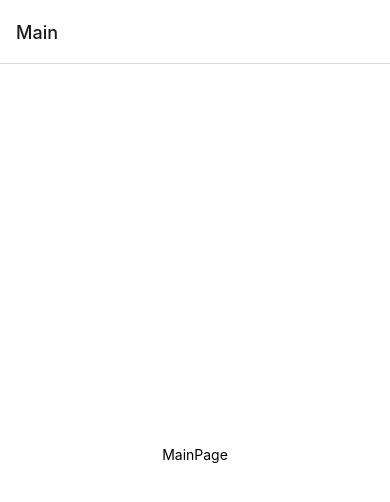
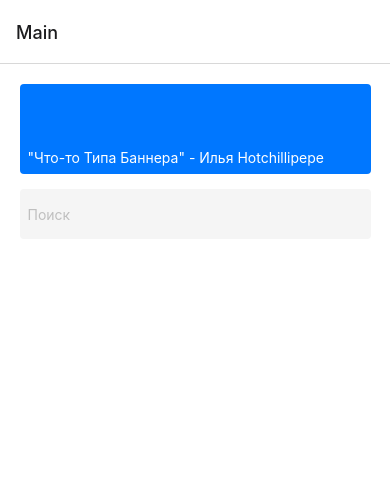
Before and after one commit to RedHotChillPepe/bast, a React Native app: screen /Main in a window 390 px wide. Shown: the top 502 px of the page. Built offline with nearby package versions, Linux system fonts and the light colour scheme.

Commit message:
added banner mockup added searchbar mockup

```diff
--- a/App.js
+++ b/App.js
@@ -1,5 +1,4 @@
 import { NavigationContainer } from '@react-navigation/native';
-import { StatusBar } from 'expo-status-bar';
 import { createNativeStackNavigator } from '@react-navigation/native-stack';
 import MainPage from './pages/MainPage';
 
--- a/pages/MainPage.js
+++ b/pages/MainPage.js
@@ -1,21 +1,61 @@
-import { View, Text, StyleSheet } from 'react-native'
+import { View, Text, StyleSheet, ScrollView, TextInput } from 'react-native'
 import React from 'react'
 
 const MainPage = () => {
   return (
     <View style={styles.container}>
-      <Text>MainPage</Text>
+      <View style={styles.content}>
+        <ScrollView style={styles.scrollView}>
+            <View>
+                <View style={styles.banner}>
+                    <Text style={styles.bannerText}>
+                        "Что-то Типа Баннера" - Илья Hotchillipepe
+                    </Text>
+                </View>
+                <View style={styles.searchBar}>
+                    <TextInput placeholderTextColor={"#bfbfbf"}  placeholder='Поиск' style={styles.searchTextInput}/>
+                </View>
+            </View>
+        </ScrollView>
+      </View>
     </View>
   )
 }
 
 const styles = StyleSheet.create({
     container: {
-      flex: 1,
-      backgroundColor: '#fff',
-      alignItems: 'center',
-      justifyContent: 'center',
+        flex: 1,
+        alignItems:'center',
+        backgroundColor:"#FFF"
     },
+    content: {
+        width:'90%',
+        marginTop:20
+    },
+    scrollView:{
+        width:"100%",
+        height:'100%'
+    },
+    banner:{
+        width:"100%",
+        height:90,
+        backgroundColor:'#0077FF',
+        borderRadius:4
+    },
+    bannerText:{
+        color:"#FFF",
+        marginLeft:8,
+        marginTop:65
+    },
+    searchBar:{
+        marginTop:15
+    },
+    searchTextInput:{
+        backgroundColor:"#F5F5F5",
+        borderRadius:4,
+        height:50,
+        paddingLeft:8
+    }
   });
 
 export default MainPage
```
